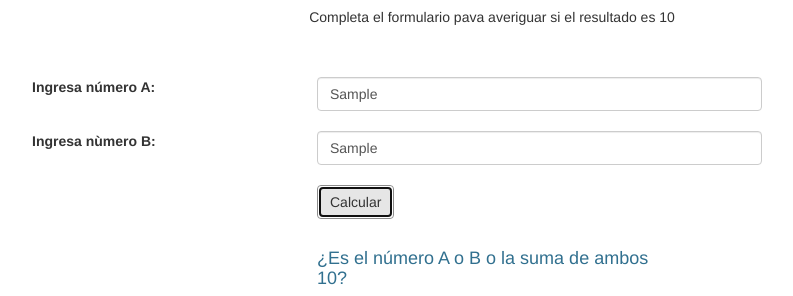
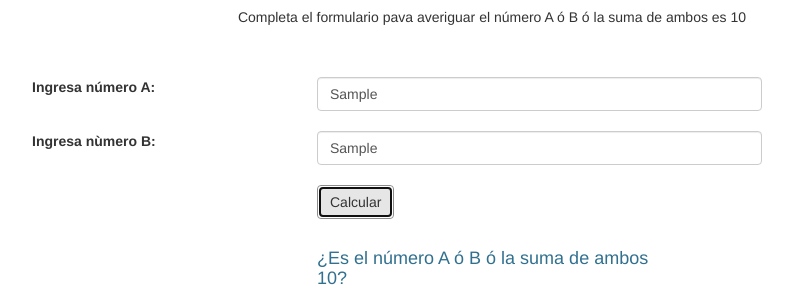
Before and after one commit to katsihuin/makes10, a plain HTML site: page index.html in a window 1280 px wide. Both pictures are taken after typing "Sample", "Sample" into the empty fields and a click on the button "Calcular". Shown: the part 69-365 px from the top of the page, without its empty margins (148-941 px from the left). Drawn offline with Linux system fonts and the light colour scheme.

Commit message:
ejercicio terminado

```diff
--- a/index.html
+++ b/index.html
@@ -14,7 +14,7 @@
 				<div class="form section-md">
 					<div class="text-center">
 						<h3 class="">Makes10</h3>
-						<p class="">Completa el formulario pava averiguar si el resultado es 10 </p>
+						<p class="">Completa el formulario pava averiguar el número A ó B ó la suma de ambos es 10 </p>
 					</div><br><br>
 
 		<!--Aqui empieza numero A -->
@@ -42,7 +42,7 @@
 
 		<!--Aqui empieza Mensaje -->
 						<div class="col-md-offset-4 col-md-4">
-							<h4 class="text-info">¿Es el número A o B o la suma de ambos 10?</h4>
+							<h4 class="text-info">¿Es el número A ó B ó la suma de ambos 10?</h4>
 							<div id="salida" style="font-size:50px;" class="text-center">-</div>
 						</div>
 
--- a/main.js
+++ b/main.js
@@ -3,17 +3,20 @@ function calcular()
 {
     var a = document.getElementById("numA").value;
     var b = document.getElementById("numB").value;
+    var suma = parseInt(a) + parseInt(b);
     var salida = document.getElementById("salida");
 
-	if (a == "" || b == "")
+    if (a == "" || b == "")
     {
         document.getElementById("salida").innerHTML = "<div class='alert'>Ingrese valores</div>";
-    } else if (a == 10 || b == 10 || a+b == 10)
+    } else if (a == 10 || b == 10 || suma == 10)
     {
+        // Uno de los números es 10 o ambos suman 10
         salida.innerHTML = "Si";
     }
     else
     {
+        // Ninguno de los números es 10 o ambos tampoco suman 10
         salida.innerHTML = "No";
     }
 }
```
Also changed, not shown: 1 other file.
